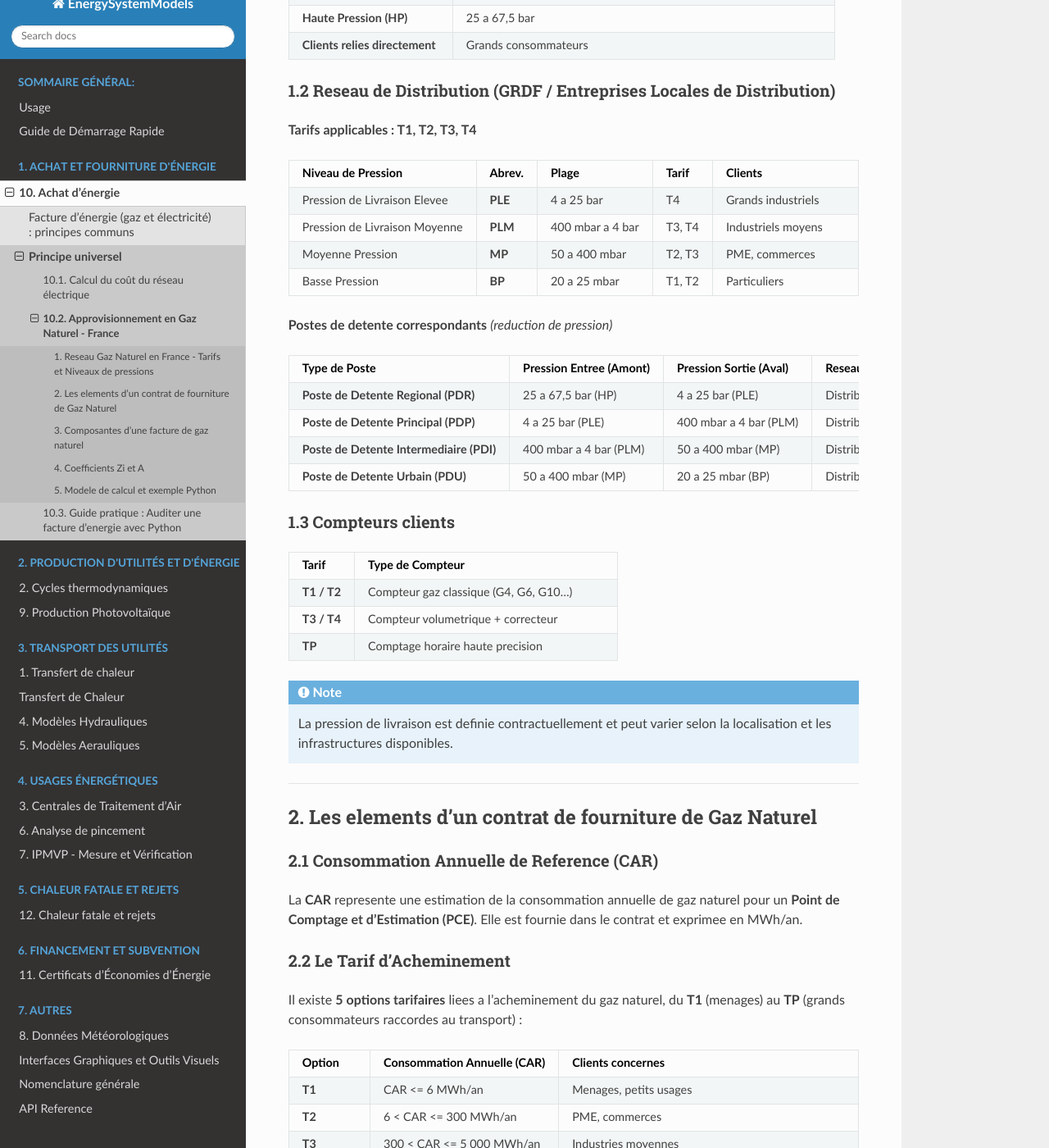
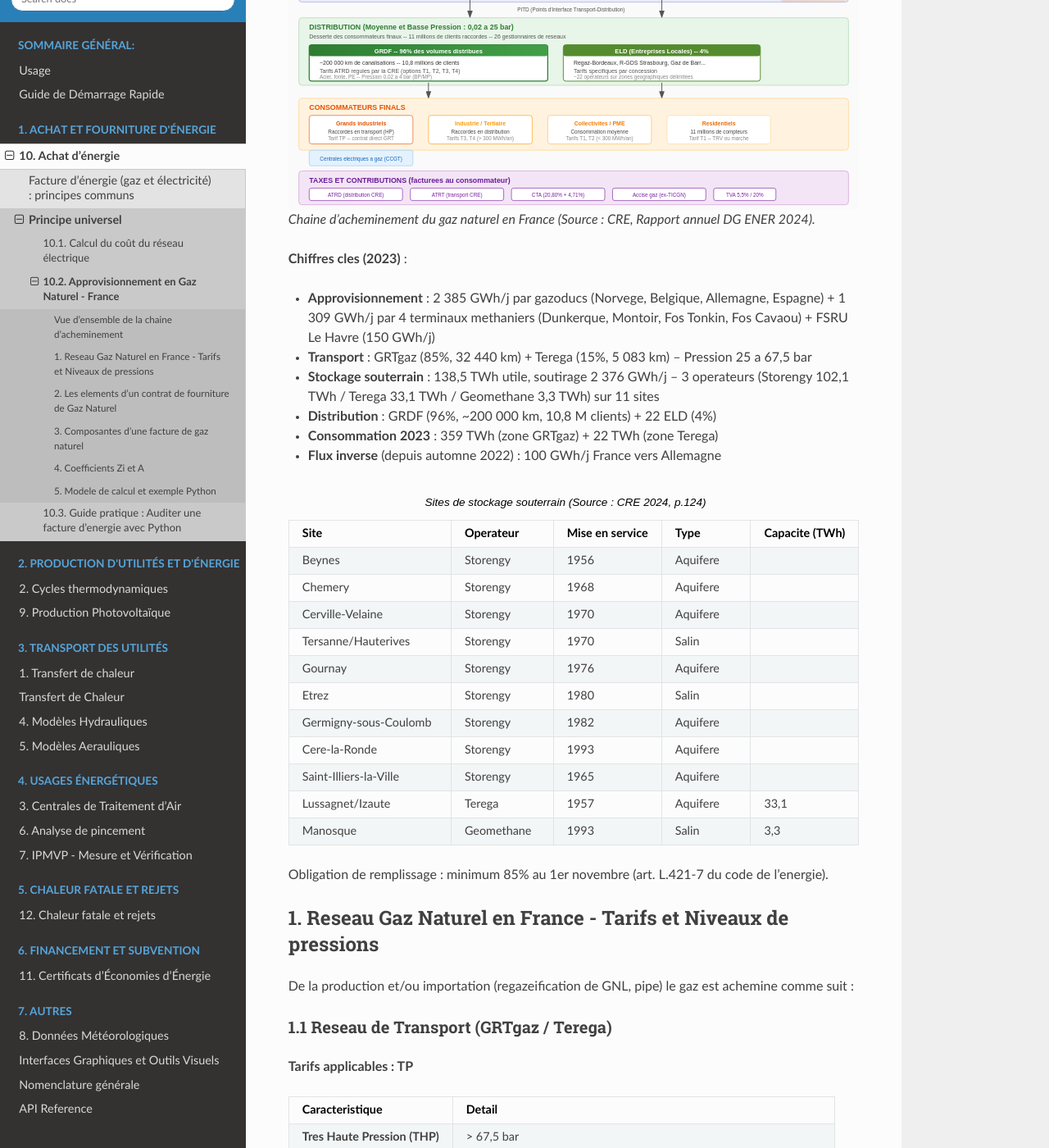
Before and after one commit to ZoheirHADID/EnergySystemModels-fr, a Sphinx documentation site: the page built from docs/source/010-achat-energie/contrat_gaz.rst, in a window 1280 px wide and 1400 px high, scrolled down 454 px. Shown: the whole window at 82% size. Built offline with Sphinx 7.4.7 and the Read the Docs theme 3.1.0, drawn with Linux system fonts in a browser that asks for light colours; pages that are not in the unit, such as notebooks, are missing from menus; some of the changed text lies outside the part shown.

Commit message:
docs(gaz): add gas supply chain SVG diagram + storage sites table
- New: images/chaine_acheminement_gaz_france.svg
- Updated: contrat_gaz.rst — overview section with CRE data (2023):
  entry 2385 GWh/j pipelines + 1309 GWh/j LNG, transport GRTgaz/Teréga,
  storage 138.5 TWh (11 sites, 3 operators), distribution GRDF 96%
- Storage sites table from CRE DG ENER 2024 report p.124

Co-Authored-By: Claude Opus 4.6 (1M context) <noreply@anthropic.com>

```diff
--- a/docs/source/010-achat-energie/contrat_gaz.rst
+++ b/docs/source/010-achat-energie/contrat_gaz.rst
@@ -2,6 +2,91 @@
 
 10.2. Approvisionnement en Gaz Naturel - France
 ============================================================
+
+Vue d'ensemble de la chaine d'acheminement
+------------------------------------------------------------
+
+.. figure:: /images/chaine_acheminement_gaz_france.svg
+   :width: 100%
+   :alt: Chaine d'acheminement du gaz naturel en France
+
+   Chaine d'acheminement du gaz naturel en France (Source : CRE, Rapport annuel DG ENER 2024).
+
+**Chiffres cles (2023)** :
+
+- **Approvisionnement** : 2 385 GWh/j par gazoducs (Norvege, Belgique, Allemagne, Espagne) + 1 309 GWh/j par 4 terminaux methaniers (Dunkerque, Montoir, Fos Tonkin, Fos Cavaou) + FSRU Le Havre (150 GWh/j)
+- **Transport** : GRTgaz (85%, 32 440 km) + Terega (15%, 5 083 km) -- Pression 25 a 67,5 bar
+- **Stockage souterrain** : 138,5 TWh utile, soutirage 2 376 GWh/j -- 3 operateurs (Storengy 102,1 TWh / Terega 33,1 TWh / Geomethane 3,3 TWh) sur 11 sites
+- **Distribution** : GRDF (96%, ~200 000 km, 10,8 M clients) + 22 ELD (4%)
+- **Consommation 2023** : 359 TWh (zone GRTgaz) + 22 TWh (zone Terega)
+- **Flux inverse** (depuis automne 2022) : 100 GWh/j France vers Allemagne
+
+.. list-table:: Sites de stockage souterrain (Source : CRE 2024, p.124)
+   :header-rows: 1
+   :widths: 30 20 15 20 15
+
+   * - Site
+     - Operateur
+     - Mise en service
+     - Type
+     - Capacite (TWh)
+   * - Beynes
+     - Storengy
+     - 1956
+     - Aquifere
+     -
+   * - Chemery
+     - Storengy
+     - 1968
+     - Aquifere
+     -
+   * - Cerville-Velaine
+     - Storengy
+     - 1970
+     - Aquifere
+     -
+   * - Tersanne/Hauterives
+     - Storengy
+     - 1970
+     - Salin
+     -
+   * - Gournay
+     - Storengy
+     - 1976
+     - Aquifere
+     -
+   * - Etrez
+     - Storengy
+     - 1980
+     - Salin
+     -
+   * - Germigny-sous-Coulomb
+     - Storengy
+     - 1982
+     - Aquifere
+     -
+   * - Cere-la-Ronde
+     - Storengy
+     - 1993
+     - Aquifere
+     -
+   * - Saint-Illiers-la-Ville
+     - Storengy
+     - 1965
+     - Aquifere
+     -
+   * - Lussagnet/Izaute
+     - Terega
+     - 1957
+     - Aquifere
+     - 33,1
+   * - Manosque
+     - Geomethane
+     - 1993
+     - Salin
+     - 3,3
+
+Obligation de remplissage : minimum 85% au 1er novembre (art. L.421-7 du code de l'energie).
 
 1. Reseau Gaz Naturel en France - Tarifs et Niveaux de pressions
 ------------------------------------------------------------
```
Also changed, not shown: docs/source/images/chaine_acheminement_gaz_france.svg (added).
